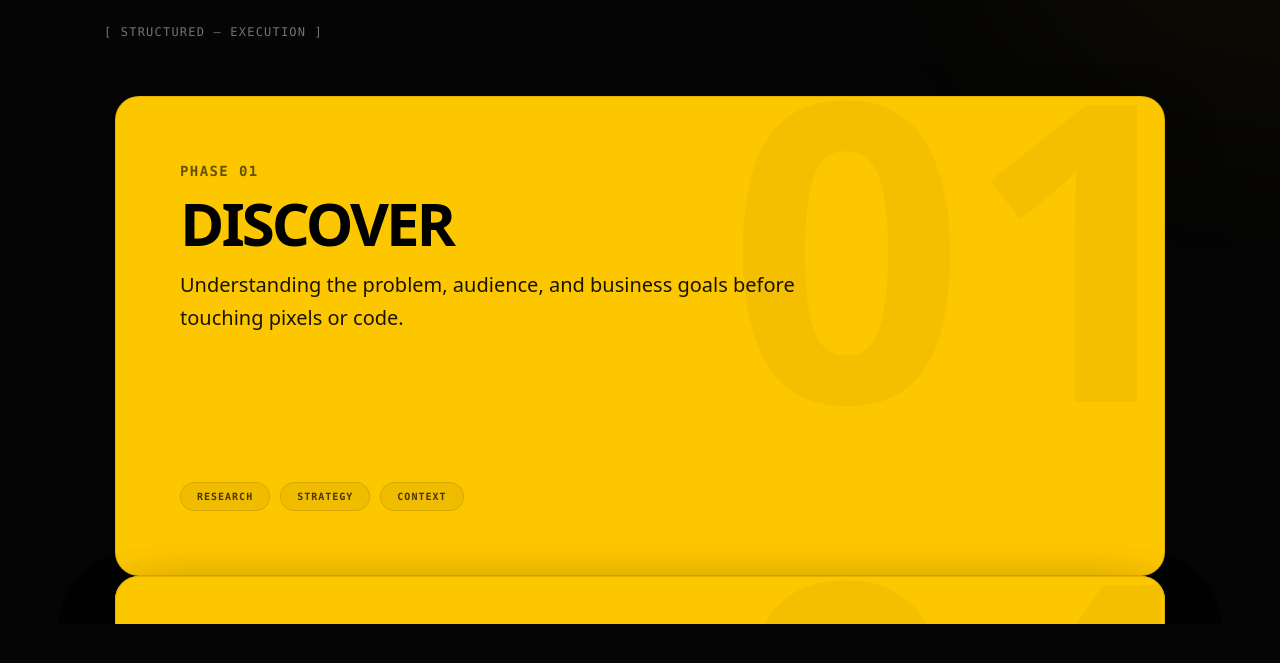
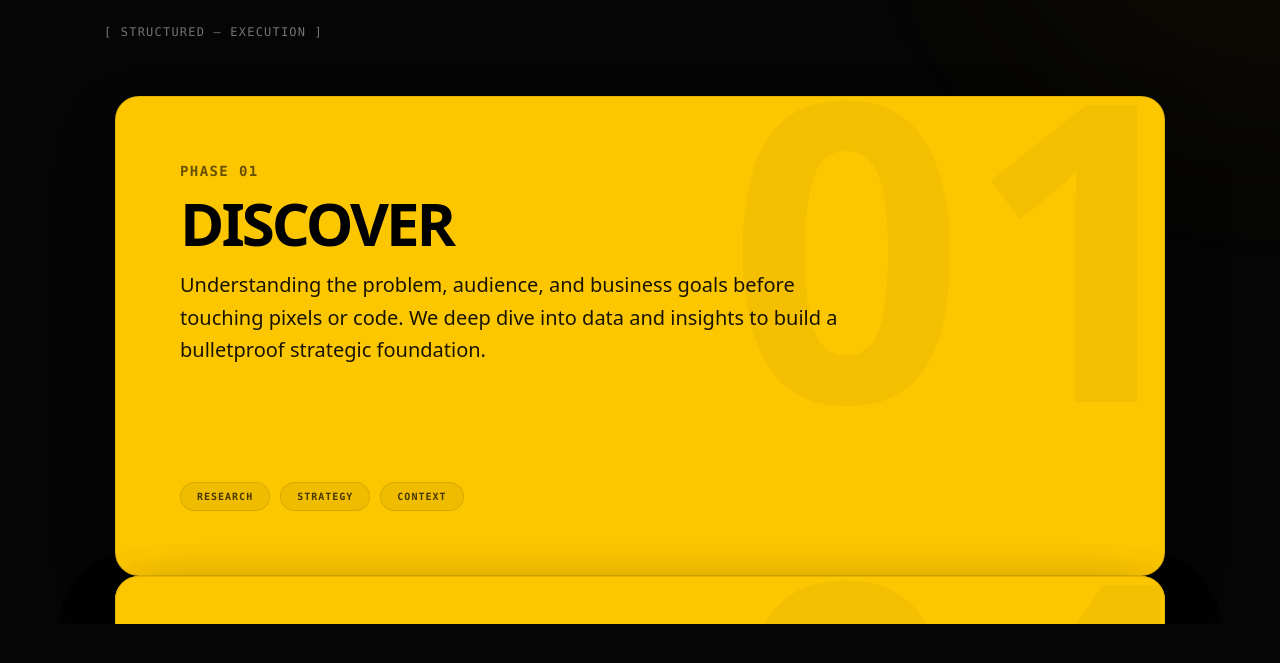
Before and after one commit to rohanbyale/Portfolio, a React (Vite) app: page / in a window 1280 px wide. Shown: the part 9205-9868 px from the top of the page. Built offline with nearby package versions, Linux system fonts and the light colour scheme.

Commit message:
Update Strategy.jsx

```diff
--- a/src/componets/Strategy.jsx
+++ b/src/componets/Strategy.jsx
@@ -8,25 +8,25 @@ const steps = [
   {
     step: "01",
     title: "Discover",
-    desc: "Understanding the problem, audience, and business goals before touching pixels or code.",
+    desc: "Understanding the problem, audience, and business goals before touching pixels or code. We deep dive into data and insights to build a bulletproof strategic foundation.",
     tags: ["Research", "Strategy", "Context"],
   },
   {
     step: "02",
     title: "Design",
-    desc: "Crafting clean interfaces, strong systems, and experiences that feel effortless.",
+    desc: "Crafting clean interfaces, strong systems, and experiences that feel effortless. Every layout and interaction is meticulously planned to balance form, function, and brand identity.",
     tags: ["Systems", "Prototyping"],
   },
   {
     step: "03",
     title: "Develop",
-    desc: "Building fast, scalable, maintainable products using modern frameworks.",
+    desc: "Building fast, scalable, maintainable products using modern frameworks. Writing clean, production-ready code ensuring seamless integration and rock-solid architectural stability.",
     tags: ["Frontend", "Performance", "Logic"],
   },
   {
     step: "04",
     title: "Refine",
-    desc: "Polishing performance, motion, accessibility, and final delivery.",
+    desc: "Polishing performance, motion, accessibility, and final delivery. Optimizing every component and frame through rigorous testing to guarantee a premium user experience.",
     tags: ["QA", "Animation", "Deployment"],
   },
 ];
```
